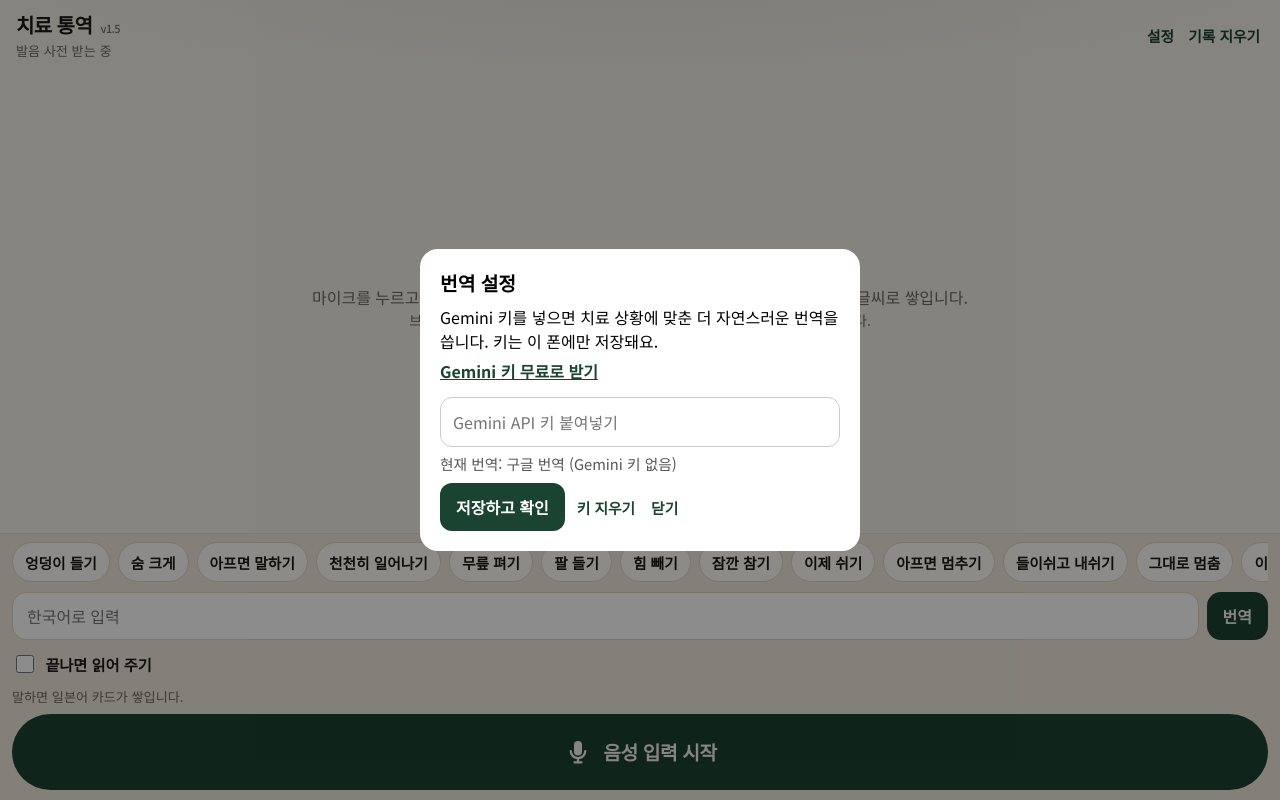
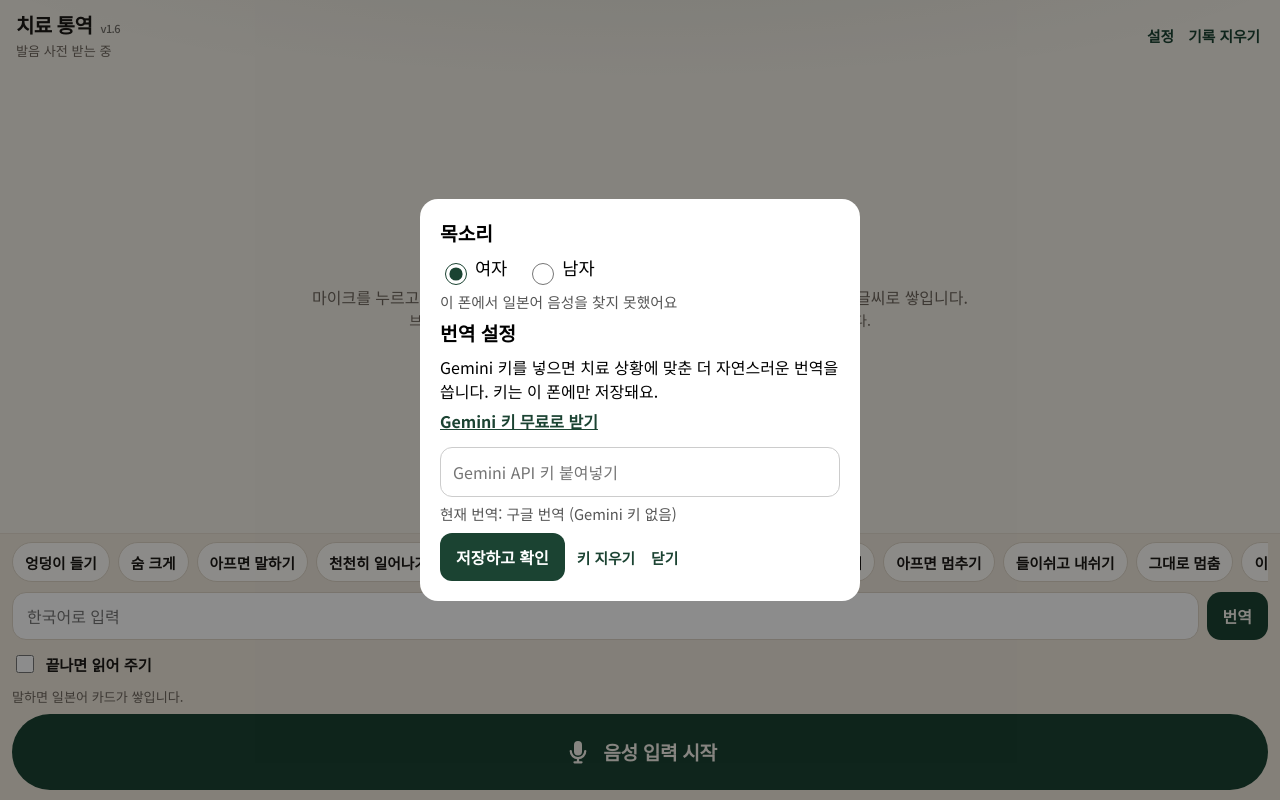
Before and after one commit to Mattkim91/jp-clinic-interpreter, a website built with Vite: page index.html in a window 1280 px wide. Both pictures are taken after a click on the button "설정". Built offline with nearby package versions, Linux system fonts and the light colour scheme; what kuromoji would draw is missing.

Commit message:
v1.6: 목소리 여자 기본, 설정에서 남자로 변경

```diff
--- a/index.html
+++ b/index.html
@@ -32,7 +32,7 @@
     <div id="app" class="app">
       <header class="top">
         <div class="titles">
-          <h1>치료 통역 <span class="app-version">v1.5</span></h1>
+          <h1>치료 통역 <span class="app-version">v1.6</span></h1>
           <p id="status" class="status">준비 중</p>
         </div>
         <div class="top-actions">
@@ -41,6 +41,12 @@
         </div>
       </header>
       <dialog id="settings" class="settings">
+        <h2>목소리</h2>
+        <div class="voice-choice">
+          <label><input type="radio" name="voice-gender" value="female" checked /> 여자</label>
+          <label><input type="radio" name="voice-gender" value="male" /> 남자</label>
+        </div>
+        <p id="voice-note" class="engine-state"></p>
         <h2>번역 설정</h2>
         <p>Gemini 키를 넣으면 치료 상황에 맞춘 더 자연스러운 번역을 씁니다. 키는 이 폰에만 저장돼요.</p>
         <p><a href="https://aistudio.google.com/apikey" target="_blank" rel="noopener">Gemini 키 무료로 받기</a></p>
--- a/src/app.ts
+++ b/src/app.ts
@@ -3,7 +3,7 @@ import { detectPlatform, type PlatformInfo } from "./platform";
 import { politify } from "./polite";
 import { PRESETS, prepare } from "./prepare";
 import { hangulFromTokens } from "./reading";
-import { canSpeak, primeVoices, speakJapanese, unlockSpeech } from "./speak";
+import { canSpeak, getVoiceGender, pickJapaneseVoice, primeVoices, setVoiceGender, speakJapanese, unlockSpeech, type VoiceGender } from "./speak";
 import { createListener, type ListenState } from "./speech";
 import { fetchJaRomaji, translateKoToJa } from "./translate";
 import { getGeminiKey, setGeminiKey, translateWithGemini } from "./gemini";
@@ -398,9 +398,31 @@ function setupSettings(): void {
     open.textContent = getGeminiKey() ? "설정 · Gemini" : "설정";
   };
   showState();
+  const voiceNote = document.querySelector<HTMLParagraphElement>("#voice-note");
+  const radios = Array.from(document.querySelectorAll<HTMLInputElement>('input[name="voice-gender"]'));
+  const showVoice = () => {
+    const gender = getVoiceGender();
+    for (const radio of radios) radio.checked = radio.value === gender;
+    if (!voiceNote) return;
+    const { voice, exact } = pickJapaneseVoice(gender);
+    voiceNote.textContent = voice
+      ? exact
+        ? `사용 중: ${voice.name}`
+        : `이 폰에 ${gender === "male" ? "남자" : "여자"} 일본어 음성이 없어 음높이를 바꿔 읽어요 (${voice.name})`
+      : "이 폰에서 일본어 음성을 찾지 못했어요";
+  };
+  for (const radio of radios) {
+    radio.addEventListener("change", () => {
+      if (!radio.checked) return;
+      setVoiceGender(radio.value as VoiceGender);
+      showVoice();
+      speakJapanese("こんにちは。よろしくお願いします。");
+    });
+  }
   open.addEventListener("click", () => {
     input.value = getGeminiKey();
     showState();
+    showVoice();
     dialog.showModal();
   });
   close.addEventListener("click", () => dialog.close());
--- a/src/speak.ts
+++ b/src/speak.ts
@@ -9,14 +9,47 @@ function japaneseVoices(): SpeechSynthesisVoice[] {
   return synth.getVoices().filter((voice) => voice.lang.toLowerCase().startsWith("ja"));
 }
 
-export function pickJapaneseVoice(): SpeechSynthesisVoice | null {
-  const voices = japaneseVoices();
-  const preferred = [/Google 日本語/, /Kyoko/, /O-ren/, /Otoya/, /Hattori/, /Google/];
-  for (const pattern of preferred) {
-    const found = voices.find((voice) => pattern.test(voice.name));
+export type VoiceGender = "female" | "male";
+const GENDER_KEY = "chiryo.voiceGender";
+
+const FEMALE = [/Kyoko/i, /O-?ren/i, /Google 日本語/, /Haruka/i, /Ayumi/i, /Nanami/i, /Mizuki/i, /Sayaka/i, /x-htm/i, /x-jab/i, /SMTf/i, /female/i, /女性/];
+const MALE = [/Otoya/i, /Hattori/i, /Ichiro/i, /Keita/i, /Takumi/i, /Daichi/i, /Naoki/i, /x-jac/i, /x-jad/i, /SMTm/i, /\bmale/i, /男性/];
+
+export function getVoiceGender(): VoiceGender {
+  try {
+    return localStorage.getItem(GENDER_KEY) === "male" ? "male" : "female";
+  } catch {
+    return "female";
+  }
+}
+
+export function setVoiceGender(gender: VoiceGender): void {
+  try {
+    localStorage.setItem(GENDER_KEY, gender);
+  } catch {
+    /* storage blocked */
+  }
+}
+
+function matchFirst(voices: SpeechSynthesisVoice[], patterns: RegExp[], avoid: RegExp[]): SpeechSynthesisVoice | null {
+  for (const pattern of patterns) {
+    const found = voices.find((voice) => pattern.test(voice.name) && !avoid.some((a) => a.test(voice.name)));
     if (found) return found;
   }
-  return voices[0] ?? null;
+  return null;
+}
+
+/** Pick a Japanese voice of the wanted gender; `exact` is false when we had to fall back to another voice. */
+export function pickJapaneseVoice(gender: VoiceGender = getVoiceGender()): { voice: SpeechSynthesisVoice | null; exact: boolean } {
+  const voices = japaneseVoices();
+  const wanted = gender === "male" ? matchFirst(voices, MALE, FEMALE) : matchFirst(voices, FEMALE, MALE);
+  if (wanted) return { voice: wanted, exact: true };
+  // Unknown voice names count as female (most default Japanese voices are female).
+  if (gender === "female") {
+    const notMale = voices.find((voice) => !MALE.some((p) => p.test(voice.name)));
+    if (notMale) return { voice: notMale, exact: true };
+  }
+  return { voice: voices[0] ?? null, exact: false };
 }
 
 export function primeVoices(): void {
@@ -52,8 +85,10 @@ export function speakJapanese(text: string): boolean {
   const utterance = new SpeechSynthesisUtterance(text);
   utterance.lang = "ja-JP";
   utterance.rate = 0.82;
-  utterance.pitch = 1;
-  const voice = pickJapaneseVoice();
+  const gender = getVoiceGender();
+  const { voice, exact } = pickJapaneseVoice(gender);
+  // No real voice of that gender on this phone: shift the pitch instead.
+  utterance.pitch = exact ? 1 : gender === "male" ? 0.6 : 1.25;
   if (voice) utterance.voice = voice;
   if (synth.speaking) synth.cancel();
   synth.speak(utterance);
--- a/src/style.css
+++ b/src/style.css
@@ -366,3 +366,6 @@ h1 {
 .engine-state { color: #555; font-size: 0.92rem; min-height: 1.4em; }
 .settings-actions { display: flex; gap: 8px; align-items: center; flex-wrap: wrap; margin-top: 8px; }
 .settings-actions #save-key { background: var(--green); color: #fff; border: 0; border-radius: 12px; padding: 12px 16px; font-weight: 700; font-size: 1rem; }
+.voice-choice { display: flex; gap: 20px; font-size: 1.1rem; margin: 4px 0; }
+.voice-choice input { width: 22px; height: 22px; vertical-align: middle; accent-color: var(--green); }
+.settings h2 + .voice-choice { margin-bottom: 2px; }
```
